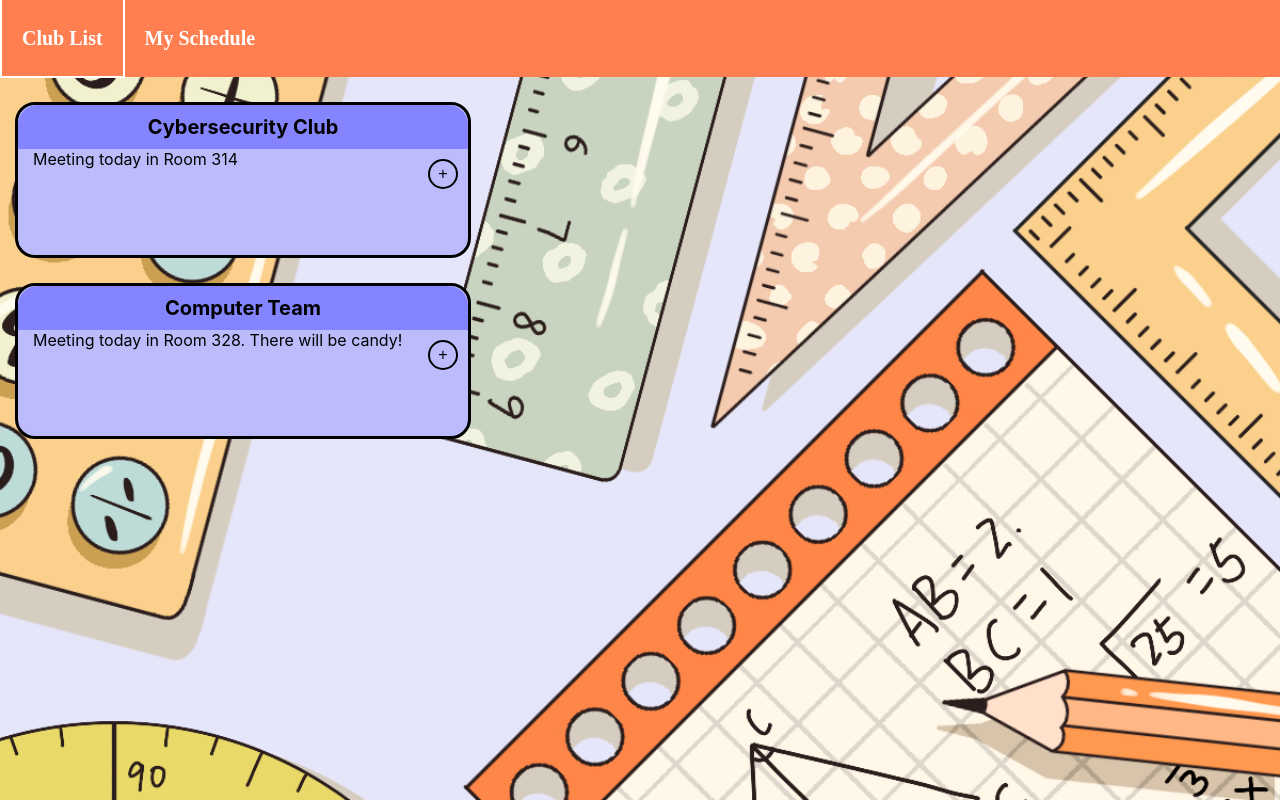
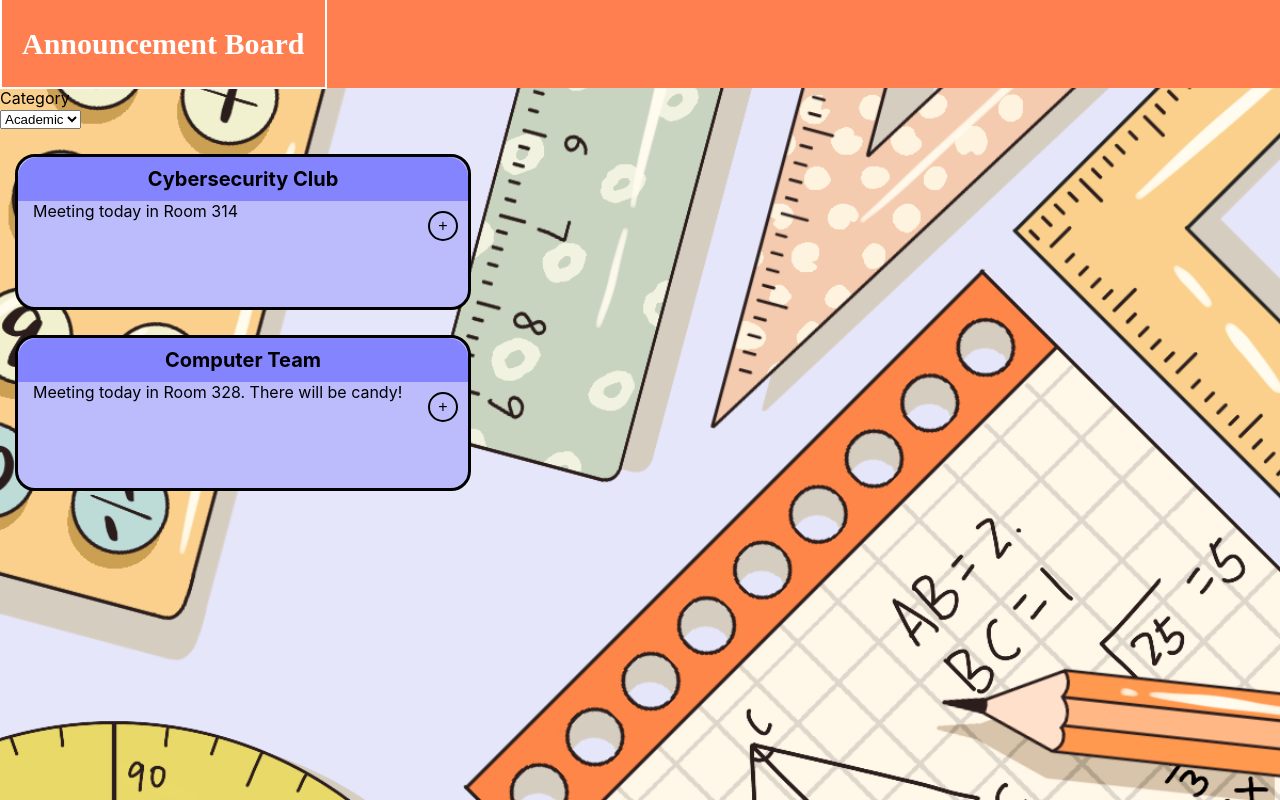
Before and after one commit to amtang325/club-call, a React (Create React App) app in the folder frontend/: page / in a window 1280 px wide. Built offline with nearby package versions, Linux system fonts and the light colour scheme.

Commit message:
user can select category

```diff
--- a/frontend/src/App.css
+++ b/frontend/src/App.css
@@ -19,7 +19,7 @@ body {
 
 .navigation-bar a {
   color:white;
-  font-size:20px;
+  font-size:30px;
   font-family:"Anton", Sans Serif;
   padding:27px 20px;
   text-align: center;
--- a/frontend/src/App.js
+++ b/frontend/src/App.js
@@ -12,8 +12,16 @@ function App() {
   return (
     <>
       <div class="navigation-bar">
-        <a href="" id = "club-list-tab">Club List</a>
-        <a href="" id = "my-schedule-tab">My Schedule</a>
+        <a href="" id = "club-list-tab">Announcement Board</a>
+      </div>
+      <label>Category</label>
+      <div>
+      <select class="select">
+        <input type = "checkbox"></input>
+        <option value="1"><input type = "checkbox"></input>Academic</option>
+        <input type = "checkbox"></input>
+        <option value="2">Sport</option>
+      </select>
       </div>
       <ClubList clubs={clubs} />
     </>
```
